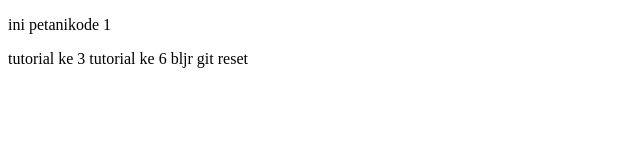
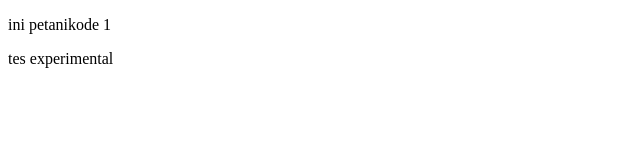
Before and after one commit to dzulfikar2403/belajar-git, a plain HTML site: page index.html in a window 1280 px wide. Shown: the whole page, without its empty margins (0-640 px from the left). Drawn offline with Linux system fonts and the light colour scheme.

```diff
--- a/index.html
+++ b/index.html
@@ -7,7 +7,6 @@
 </head>
 <body>
   <p>ini petanikode 1</p>
-  <span>tutorial ke 3</span>
-  <span>tutorial ke 6 bljr git reset</span>
+  <p>tes experimental</p>
 </body>
 </html>
```
